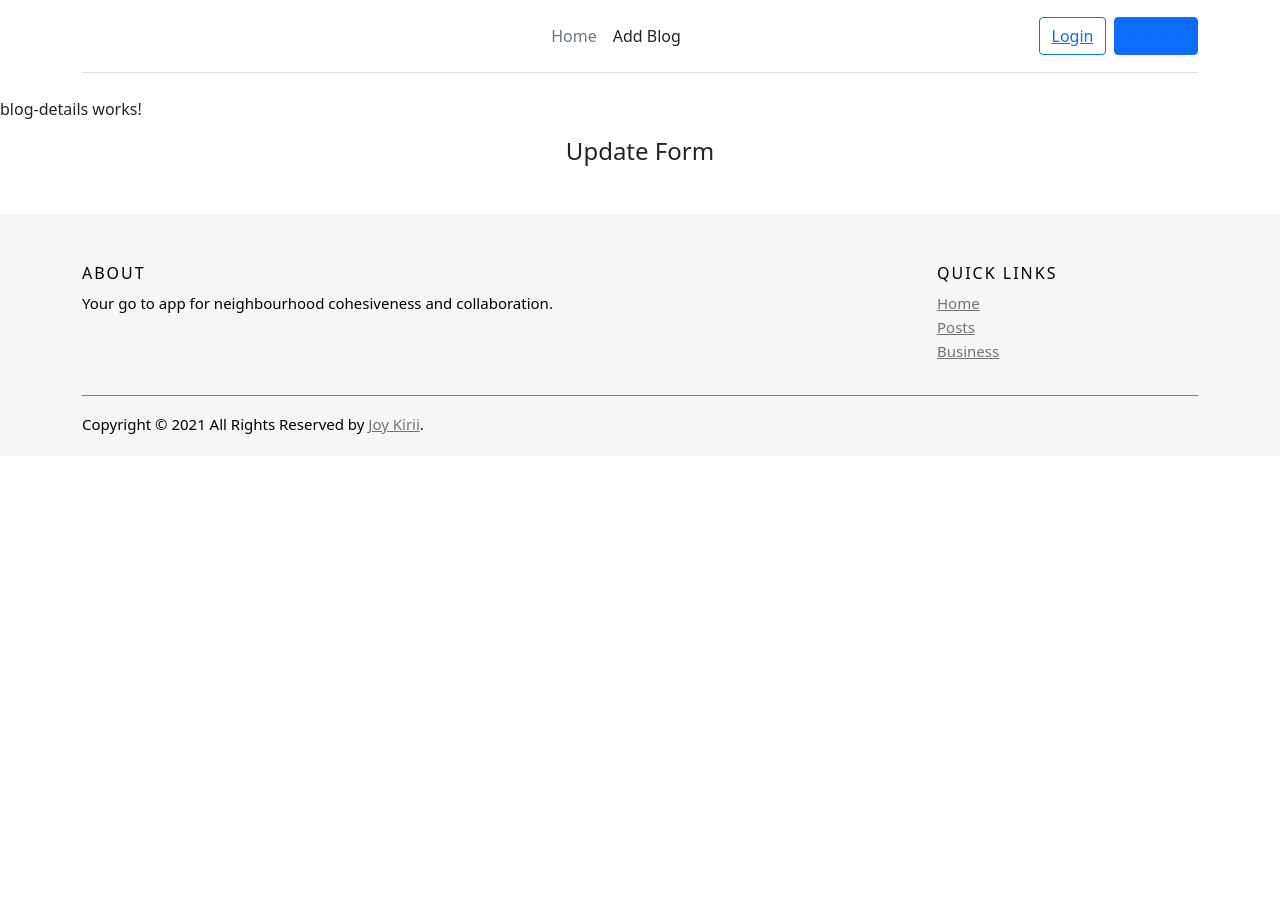
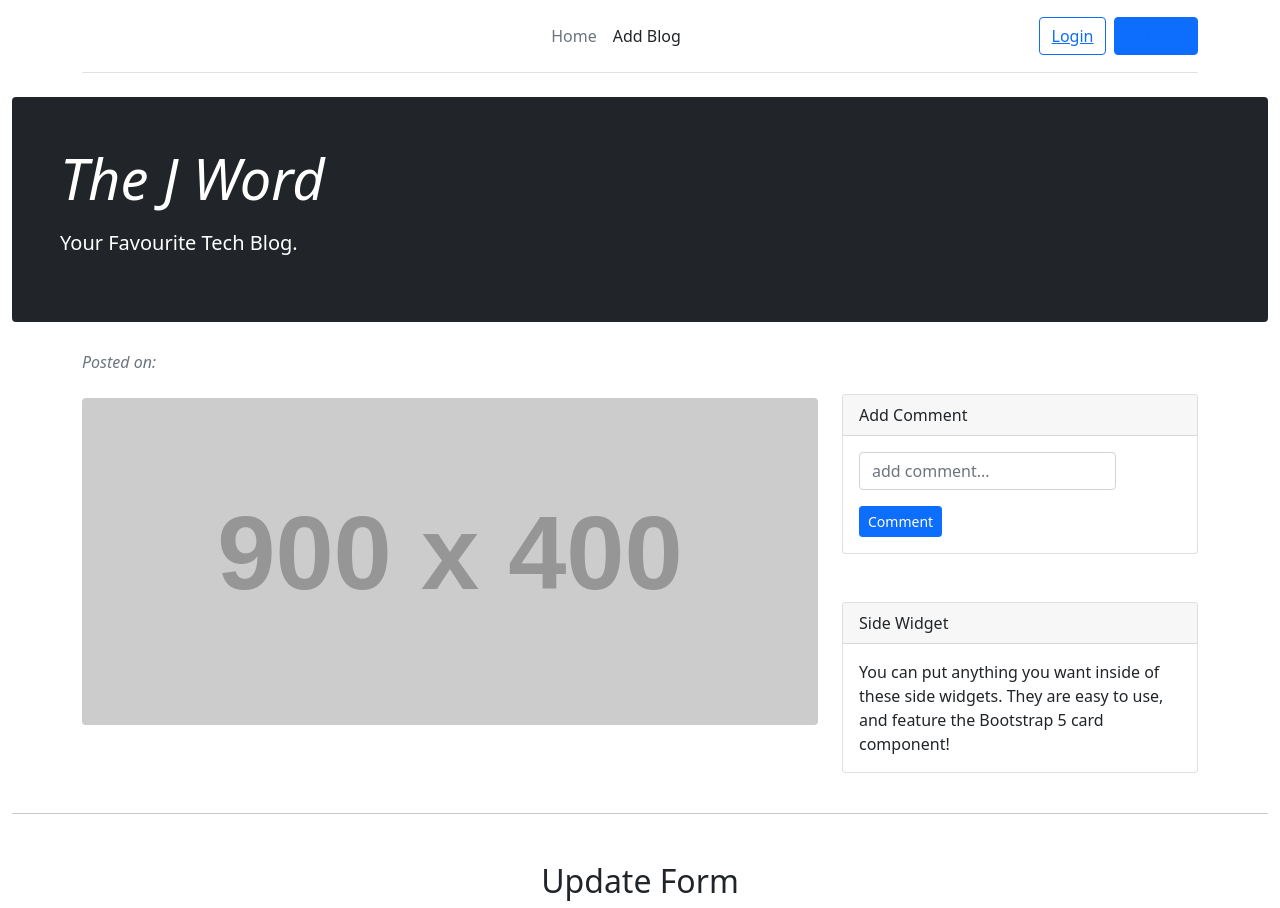
Before and after one commit to Wakarende/blog2-angular, an Angular app in the folder blog/: page /#/blog/delete/1 in a window 1280 px wide. Shown: the top 908 px of the page. Before the commit the page ends 800 px from the top, so only its background shows below. Built offline with nearby package versions, Linux system fonts and the light colour scheme; no server answers.

Commit message:
create paye layour for single blog display

```diff
--- a/blog/src/app/components/auth/register/register.component.ts
+++ b/blog/src/app/components/auth/register/register.component.ts
@@ -52,6 +52,4 @@ export class RegisterComponent implements OnInit {
     );
   }
 
-
-
 }
--- a/blog/src/app/components/blog-details/blog-details.component.css
+++ b/blog/src/app/components/blog-details/blog-details.component.css
@@ -0,0 +1,3 @@
+.details-btn{
+  margin-right: 10px;
+}
--- a/blog/src/app/components/blog-details/blog-details.component.html
+++ b/blog/src/app/components/blog-details/blog-details.component.html
@@ -1,8 +1,78 @@
-<p>blog-details works!</p>
+<!-- Jumbotron  -->
+<main class="container-fluid">
+  <div class="p-4 p-md-5 mb-4 text-white rounded bg-dark">
+    <div class="col-md-6 px-0">
+      <h1 class="display-4 fst-italic">The J Word</h1>
+      <p class="lead my-3 ">Your Favourite Tech Blog.</p>
+      <p class="lead mb-0"><a href="#" class="text-white fw-bold"></a></p>
+    </div>
+  </div>
+  <!-- End Jumbotron -->
+ <!-- Post content-->
+<div class="container">
+  <div class="row">
+    <div class="col-lg-8">
+      <article class="mb-5">
+        <!-- Post header-->
+        <header class="mb-4">
+          <!-- Post title-->
+          <h1 class="fw-bolder mb-1">{{currentBlog.title}}</h1>
+          <!-- Post meta content-->
+          <div class="text-muted fst-italic mb-2">Posted on:</div>
+          <!-- Post categories-->
+          <a class="badge bg-secondary text-decoration-none link-light" href="#!">{{currentBlog.description}}</a>
+
+        </header>
+        <!-- Preview image figure-->
+        <figure class="mb-4"><img class="img-fluid rounded" src="https://dummyimage.com/900x400/ced4da/6c757d.jpg"
+            alt="..." /></figure>
+        <!-- Post content-->
+        <section class="mb-5">
+          <p class="fs-5 mb-4">{{currentBlog.body}}</p>
+          <p class="fs-5 mb-4"></p>
+          <p class="fs-5 mb-4"></p>
+          <h2 class="fw-bolder mb-4 mt-5"></h2>
+          <p class="fs-5 mb-4"></p>
+          <p class="fs-5 mb-4"></p>
+        </section>
+      </article>
+    </div>
+    <!-- End Post Content  -->
+    <!-- sidebar  -->
+    <div class="col-lg-4">
+      <!-- Comment Form -->
+      <div class="card mb-4 mt-5">
+        <div class="card-header">Add Comment</div>
+        <div class="card-body">
+          <div class="input-group">
+            <form >
+            <input class="form-control" type="text" placeholder="add comment..."
+             />
+            <button class="btn btn-primary mt-3 btn-sm" id="button-search" type="button">Comment</button>
+            </form>
+          </div>
+        </div>
+      </div>
+      <!-- End Comment Form  -->
+      <!-- Comments Display  -->
+      <div class="card mb-4 mt-5">
+        <div class="card-header">Side Widget</div>
+        <div class="card-body">You can put anything you want inside of these side widgets. They are easy to use, and
+          feature the Bootstrap 5 card component!</div>
+      </div>
+      <!-- End Comments Display  -->
+    </div>
+    <!-- end sidebar  -->
+  </div>
+</div>
+<hr>
 <!-- Update Blog Form  -->
+<div class="container">
 <div class="update-form">
-  <h4 class="text-center">Update Form</h4>
+  <h2 class="text-center mt-5">Update Form</h2>
+  <div class="card p-4 card-shadow">
     <div *ngIf="currentBlog.id">
+
       <div class="mb-3 form-group">
         <label for="title" class="form-label">
           <title> Title </title>
@@ -23,13 +93,16 @@
       </div>
       <div class="form-group">
         <label><strong>Status:</strong></label> {{ currentBlog.published ? "Published" : "Pending" }}</div>
-    <button class="btn btn-primary btn-sm " *ngIf="currentBlog.published" (click)="updatePublished(false)">
+      <button class="btn btn-primary btn-sm details-btn" *ngIf="currentBlog.published" (click)="updatePublished(false)">
         UnPublish </button>
-    <button *ngIf="!currentBlog.published" class="btn btn-primary btn-sm mr-2" (click)="updatePublished(true)"> Publish
+      <button *ngIf="!currentBlog.published details-btn" class="btn btn-primary btn-sm mr-2"
+        (click)="updatePublished(true)"> Publish
       </button>
-    <button class="btn btn-danger btn-sm mr-2" (click)="deleteBlog()">Delete</button>
-    <button type="submit" class="btn btn-success btn-sm" (click)="updateBlog()">Update</button>
+      <button class="btn btn-danger btn-sm mr-2 details-btn" (click)="deleteBlog()">Delete</button>
+      <button type="submit" class="btn btn-success btn-sm details-btn" (click)="updateBlog()">Update</button>
       <p>{{ message }}</p>
     </div>
   </div>
+</div>
+</div>
 <!-- End Blog Form  -->
```
Lines whose indentation alone changed are shown as unchanged.
